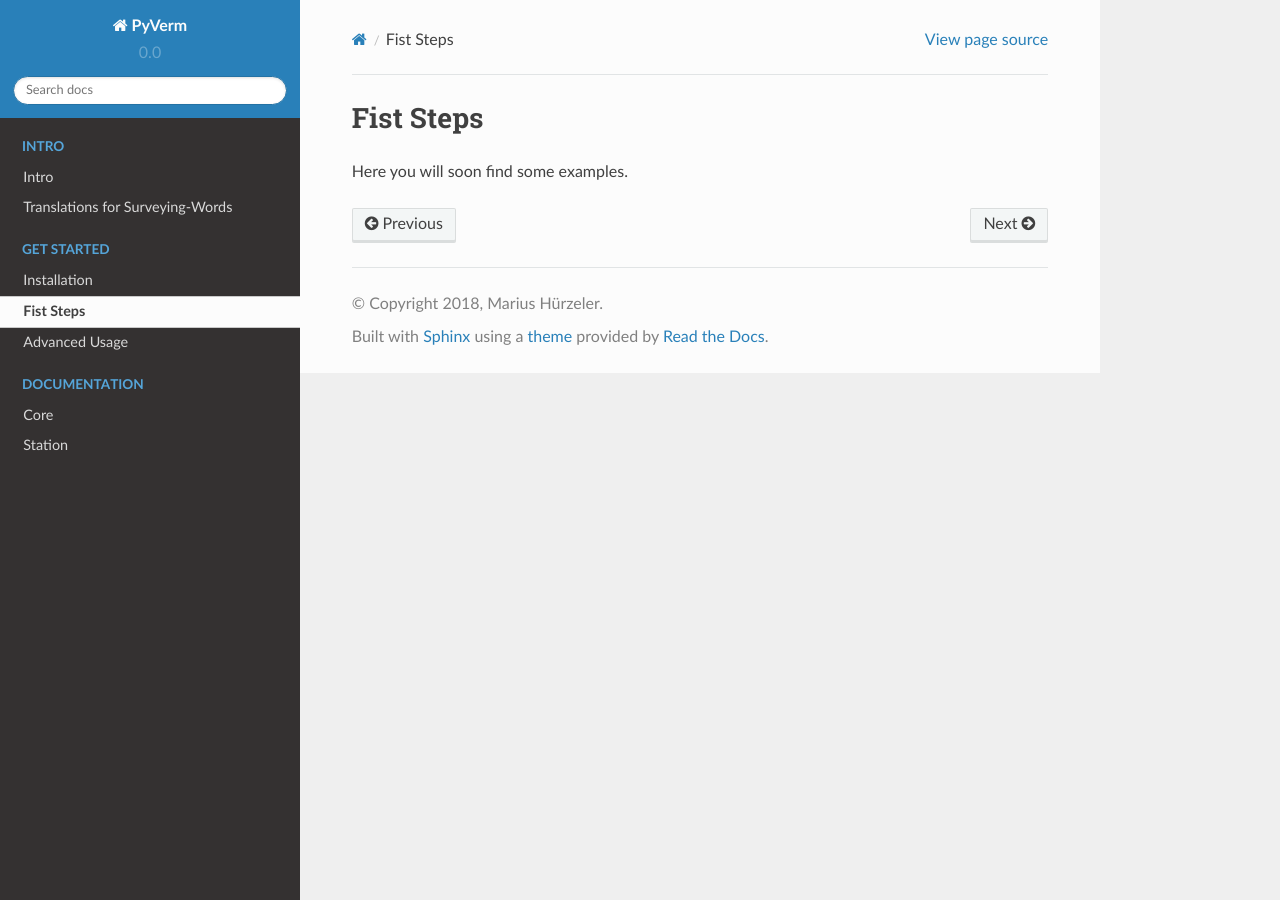
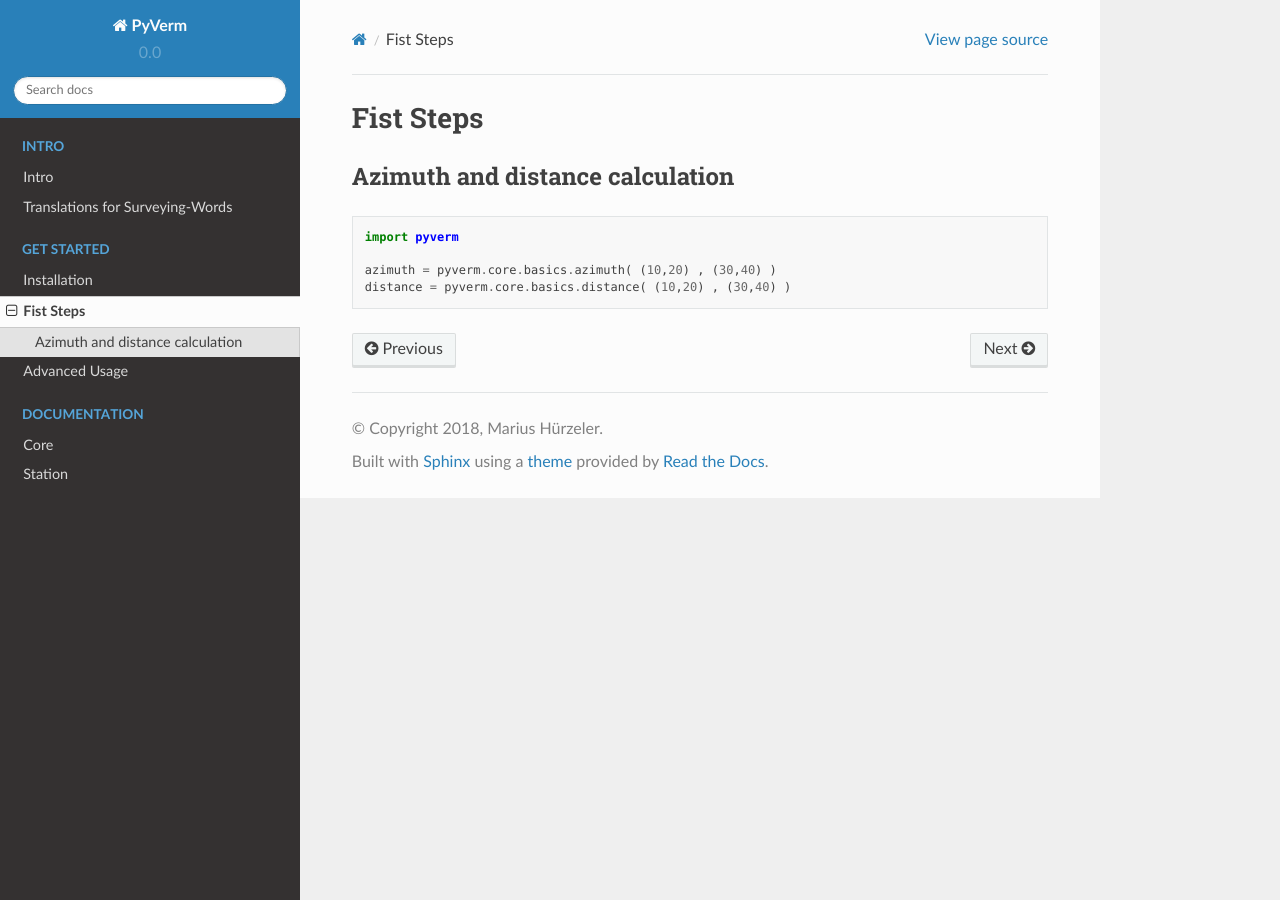
Before and after one commit to doppelmeter/pyverm, a Sphinx documentation site: the page built from sphinx/getstarted_first_steps.rst, in a window 1280 px wide. Built offline with Sphinx 7.4.7 and the Read the Docs theme 2.0.0, drawn with Linux system fonts in a browser that asks for light colours.

Commit message:
added documentation

```diff
--- a/sphinx/getstarted_first_steps.rst
+++ b/sphinx/getstarted_first_steps.rst
@@ -2,4 +2,12 @@ Fist Steps
 ==================
 
 
-Here you will soon find some examples.
+Azimuth and distance calculation
+^^^^^^^^^^^^^^^^^^^^^^^^^^^^^^^^^^^^
+
+..  code-block:: python
+
+        import pyverm
+
+        azimuth = pyverm.core.basics.azimuth( (10,20) , (30,40) )
+        distance = pyverm.core.basics.distance( (10,20) , (30,40) )
--- a/sphinx/getstarted_installation.rst
+++ b/sphinx/getstarted_installation.rst
@@ -2,4 +2,6 @@ Installation
 ==================
 
 
-Here you will soon find some examples.
+You can install the package with pip.
+
+``pip install pyverm``
```
